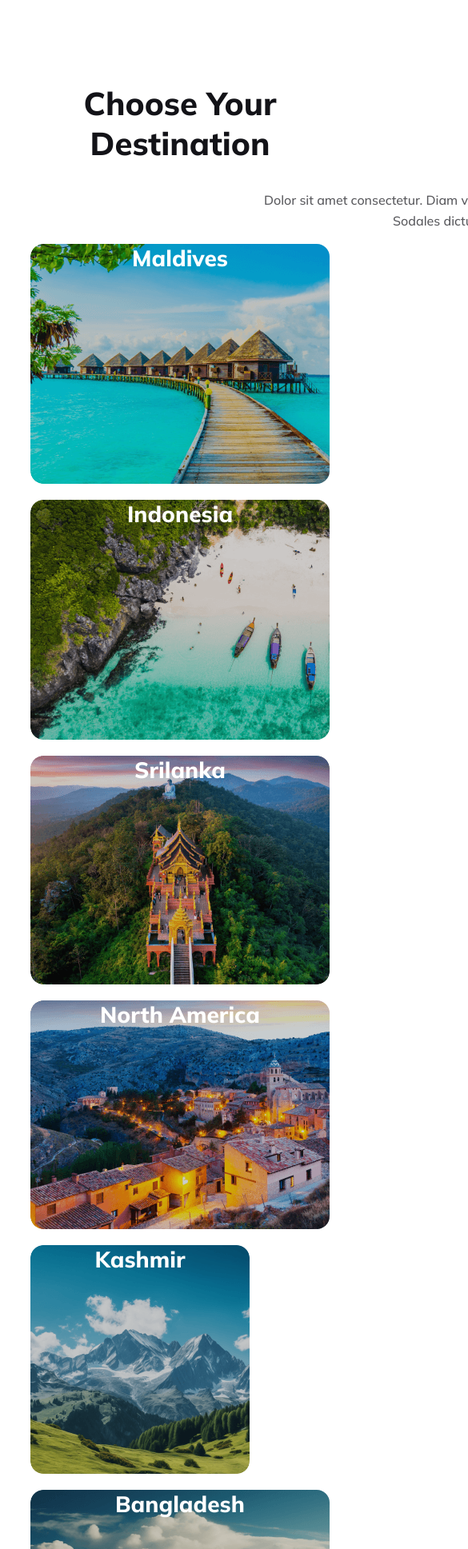
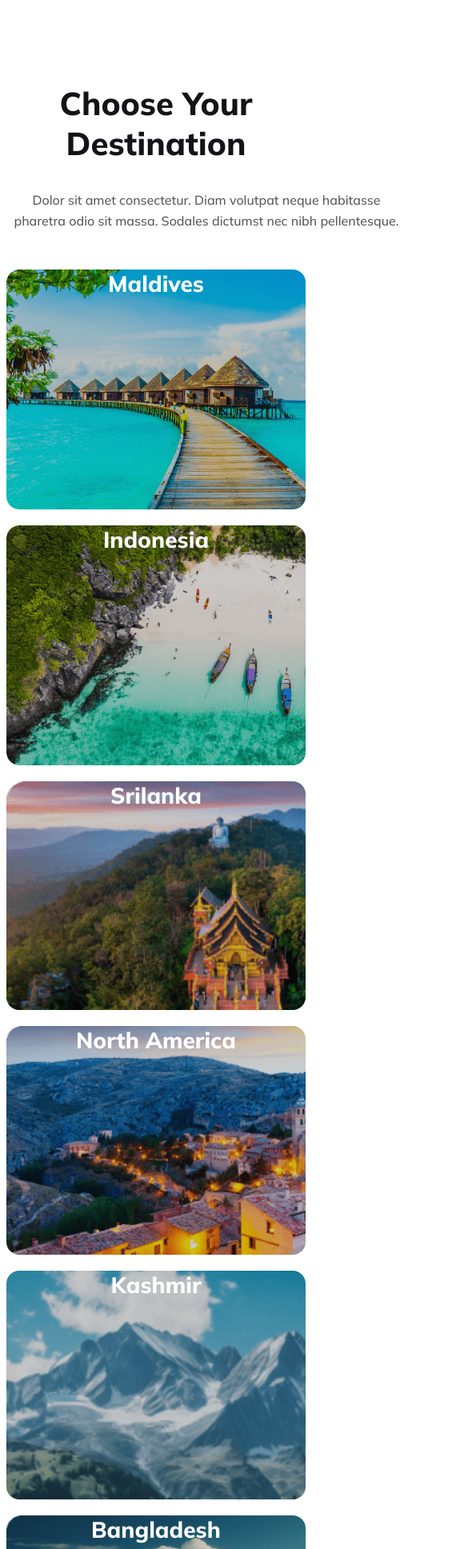
Before and after one commit to SabbirAhmedShojib/Travel-Website-Iqra-Travels-, a plain HTML site: page index.html in a window 390 px wide. Shown: the part 2203-4140 px from the top of the page at 80% size, 585 px wide, since content can reach past the window. Drawn offline with Linux system fonts and the light colour scheme.

Commit message:
destination responsive done

```diff
--- a/styles/style.css
+++ b/styles/style.css
@@ -296,7 +296,30 @@ font-weight: 800;
         margin-top: 30px;
         margin-left: 0%;
     }
+
     .srilanka{
         width: 573px;
+        background-size: 573px;
+    }
+    .north-america{
+        width: 573px;
+        background-size: 573px;
+    }
+    .kashmir{
+        width: 573px;
+        background-size: 573px;
+        background-position: center;
+    }
+    .bangladesh{
+        width: 573px;
+        background-size: 573px;
+    }
+    .destination {
+        translate: 0px;
+    }
+    .destination p {
+        margin: 0 auto;
+        width: 500px;
+        margin-bottom: 48px;
     }
 }
```
